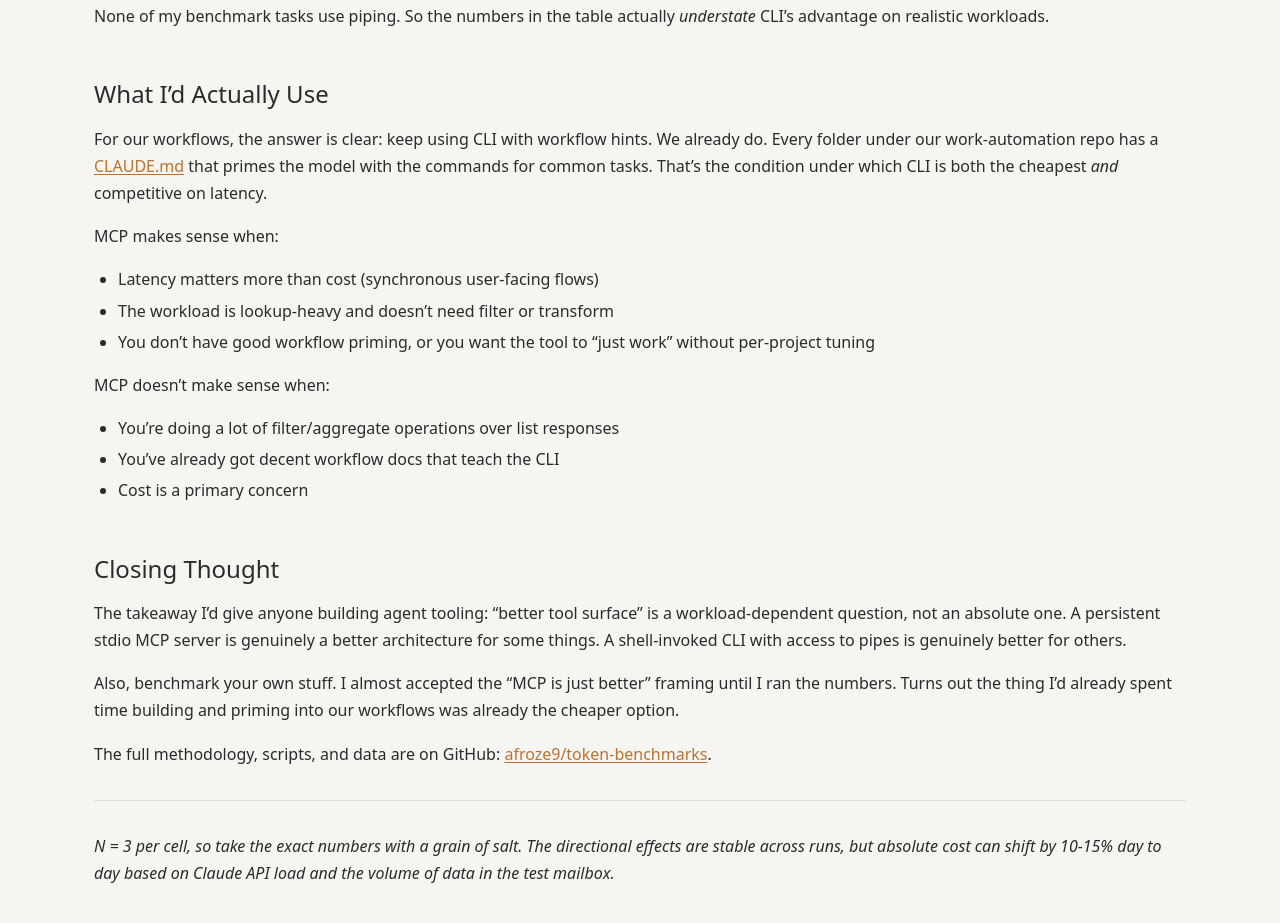
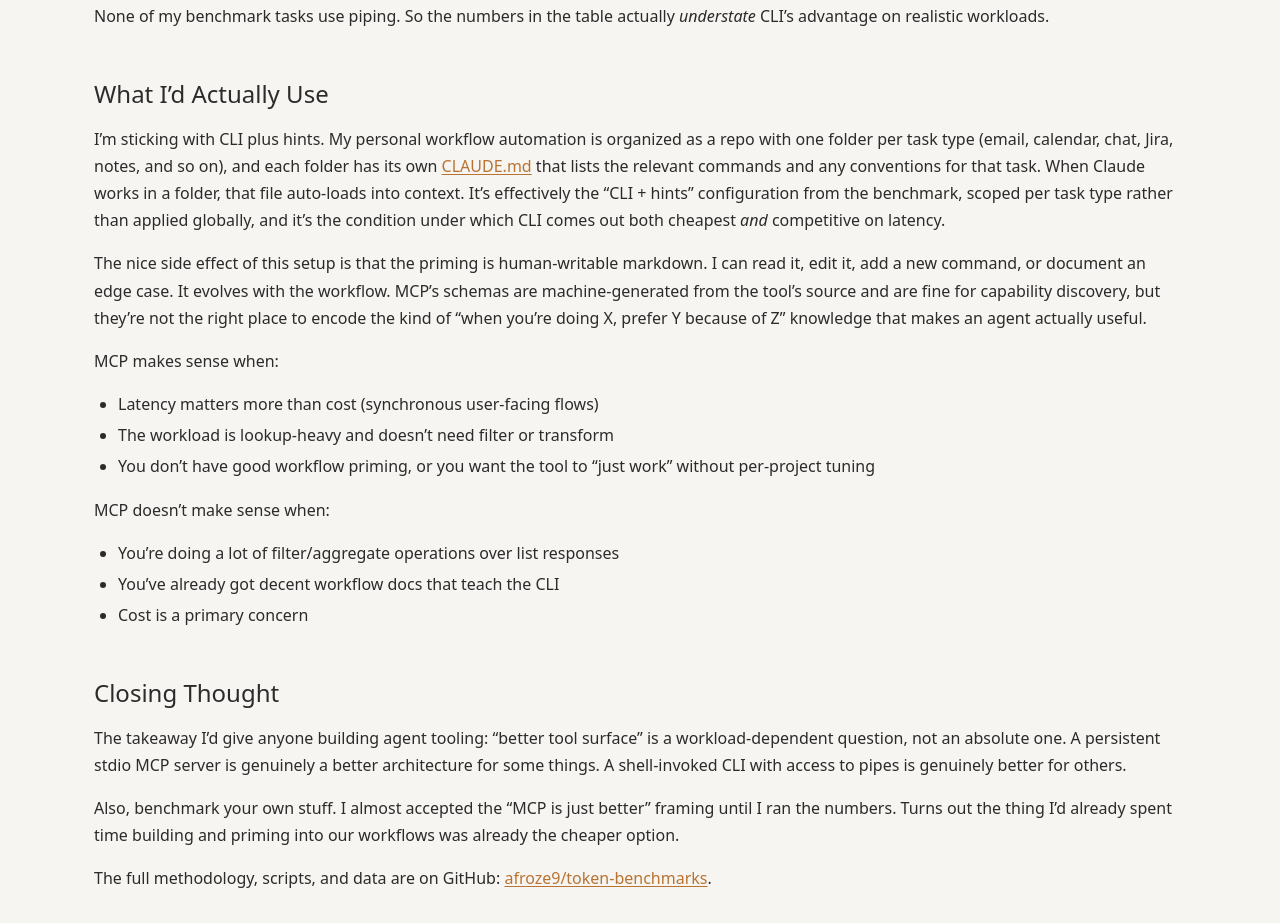
Before and after one commit to afroze9/afroze9.github.io, an Astro site: page /writing/mcp-vs-cli-token-benchmark in a window 1280 px wide. Shown: the part 3854-4777 px from the top of the page. Built offline with nearby package versions, Linux system fonts and the light colour scheme; Astro itself is replaced by a stand-in of ours.

Commit message:
Clarify workflow hints setup in MCP vs CLI post

```diff
--- a/src/content/writing/mcp-vs-cli-token-benchmark.md
+++ b/src/content/writing/mcp-vs-cli-token-benchmark.md
@@ -103,7 +103,9 @@ None of my benchmark tasks use piping. So the numbers in the table actually *und
 
 ## What I'd Actually Use
 
-For our workflows, the answer is clear: keep using CLI with workflow hints. We already do. Every folder under our work-automation repo has a CLAUDE.md that primes the model with the commands for common tasks. That's the condition under which CLI is both the cheapest *and* competitive on latency.
+I'm sticking with CLI plus hints. My personal workflow automation is organized as a repo with one folder per task type (email, calendar, chat, Jira, notes, and so on), and each folder has its own CLAUDE.md that lists the relevant commands and any conventions for that task. When Claude works in a folder, that file auto-loads into context. It's effectively the "CLI + hints" configuration from the benchmark, scoped per task type rather than applied globally, and it's the condition under which CLI comes out both cheapest *and* competitive on latency.
+
+The nice side effect of this setup is that the priming is human-writable markdown. I can read it, edit it, add a new command, or document an edge case. It evolves with the workflow. MCP's schemas are machine-generated from the tool's source and are fine for capability discovery, but they're not the right place to encode the kind of "when you're doing X, prefer Y because of Z" knowledge that makes an agent actually useful.
 
 MCP makes sense when:
 
```
